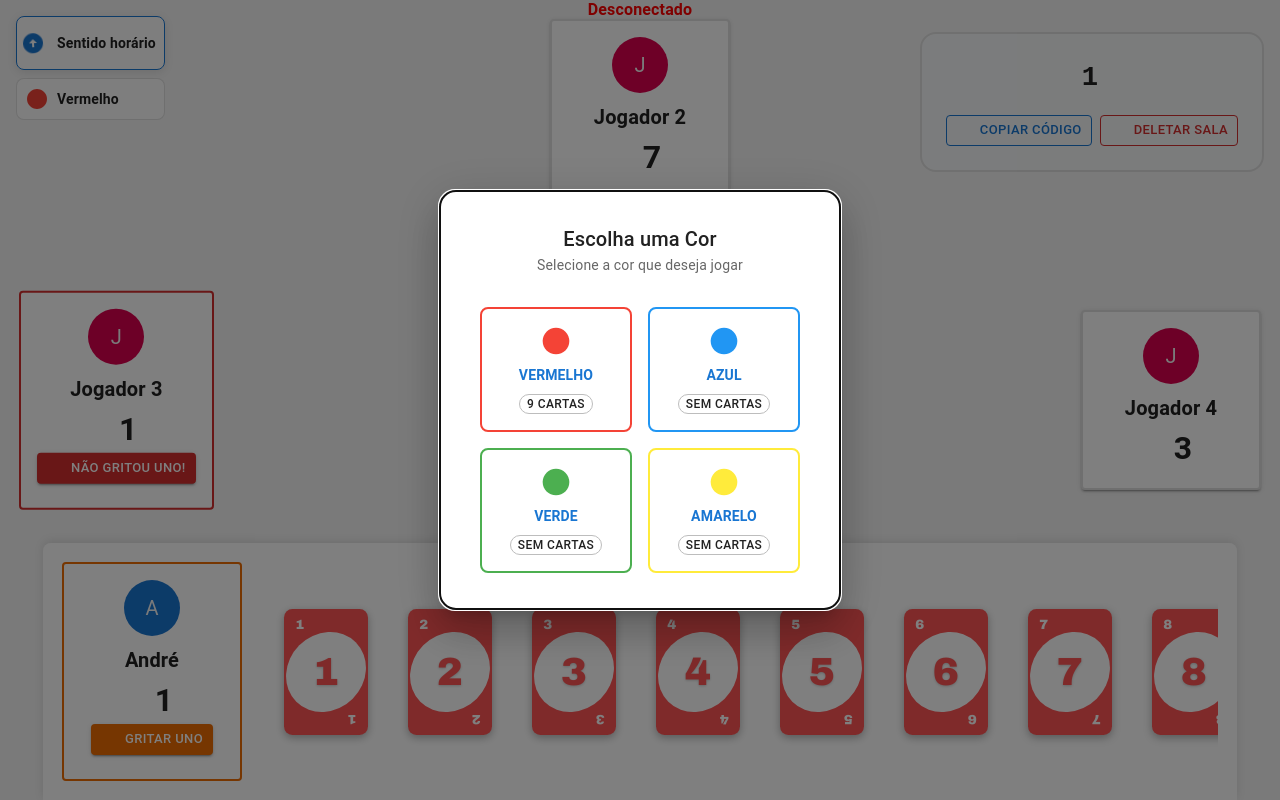
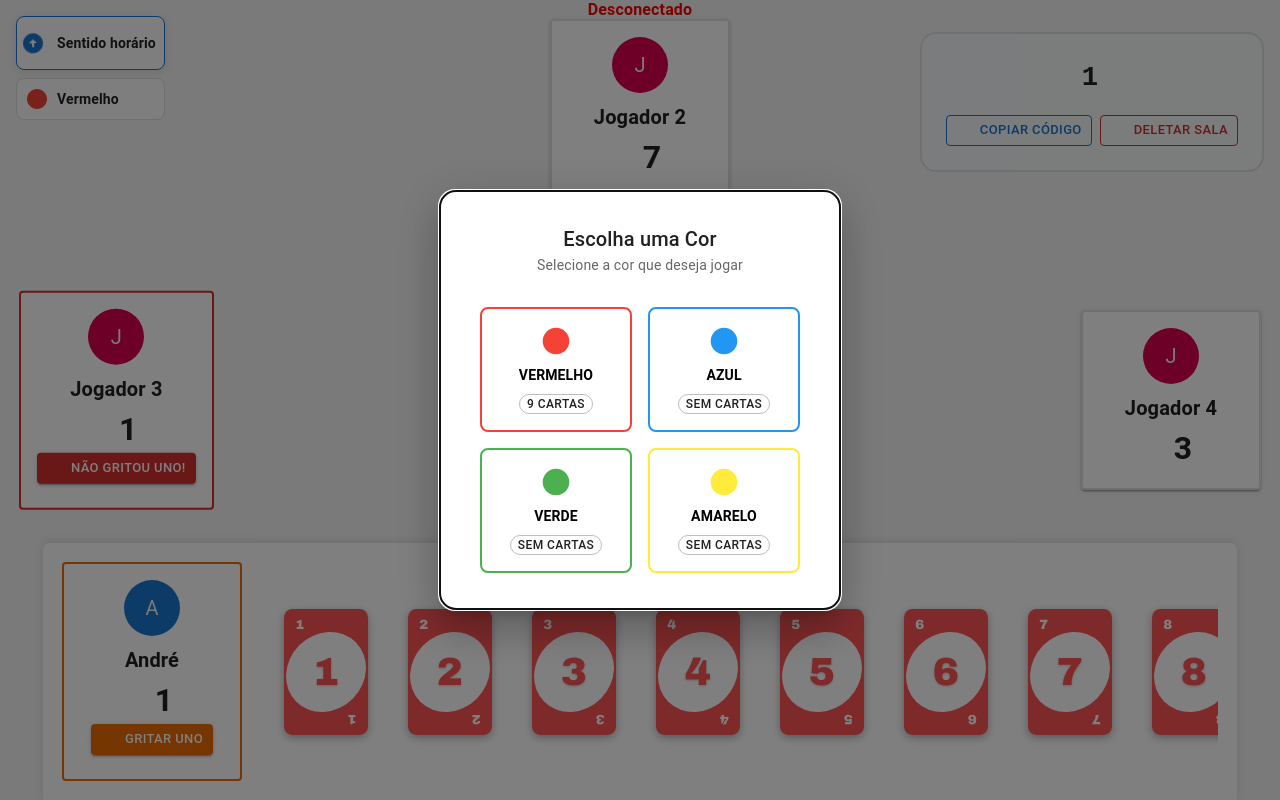
Before and after one commit to andersonjr1/DesafioRelampago4, a React (Vite) app in the folder frontend/: page /room/1 in a window 1280 px wide. Built offline with nearby package versions, Linux system fonts and the light colour scheme; some icons are missing.

Commit message:
style(ColorChoiceModal): improve readability and consistency
- Add explicit black color to ColorOption for better visibility
- Standardize string quotes and formatting in count label logic

```diff
--- a/frontend/src/components/ColorChoiceModal.tsx
+++ b/frontend/src/components/ColorChoiceModal.tsx
@@ -50,6 +50,7 @@ const ColorOption = styled(Button)<{ gamecolor: string }>(
     display: "flex",
     flexDirection: "column",
     alignItems: "center",
+    color: "black",
     gap: theme.spacing(1),
     padding: theme.spacing(2),
     border: `2px solid ${gamecolor}`,
@@ -111,7 +112,7 @@ const ColorChoiceModal: React.FC<ColorChoiceModalProps> = ({
     const counts: { [key: string]: number } = {};
 
     // Inicializar todas as cores com 0
-    availableColors.forEach(color => {
+    availableColors.forEach((color) => {
       counts[color] = 0;
     });
 
@@ -166,7 +167,11 @@ const ColorChoiceModal: React.FC<ColorChoiceModalProps> = ({
                 <ColorIcon gamecolor={colorValue} />
                 <ColorName>{colorName}</ColorName>
                 <CountChip
-                  label={count === 0 ? 'Sem cartas' : `${count} carta${count > 1 ? 's' : ''}`}
+                  label={
+                    count === 0
+                      ? "Sem cartas"
+                      : `${count} carta${count > 1 ? "s" : ""}`
+                  }
                   size="small"
                   variant="outlined"
                 />
```
